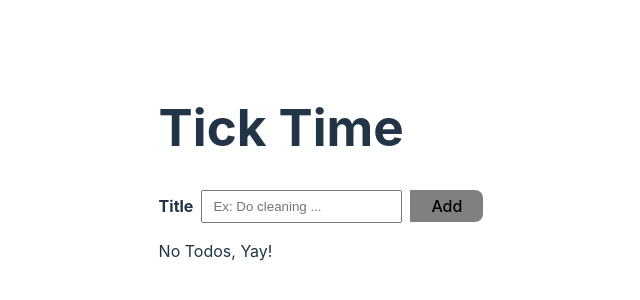
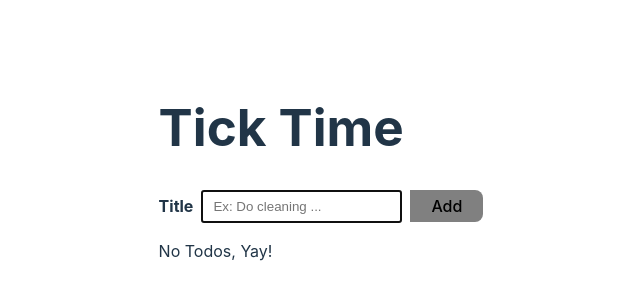
Before and after one commit to rezahedi/ticktime, a React (Vite) app: page / in a window 1280 px wide. Shown: the part 228-528 px from the top of the page, without its empty margins (319-959 px from the left). Built offline with nearby package versions, Linux system fonts and the light colour scheme.

Commit message:
Add autofocus & required true

```diff
--- a/src/components/InputWithLabel.jsx
+++ b/src/components/InputWithLabel.jsx
@@ -9,6 +9,8 @@ export default function InputWithLabel(props) {
         id="myInput" type="text"
         value={title}
         onChange={handleTitleChange}
+        autoFocus={true}
+        required={true}
         placeholder="Ex: Do cleaning ..."
       />
     </>
```
